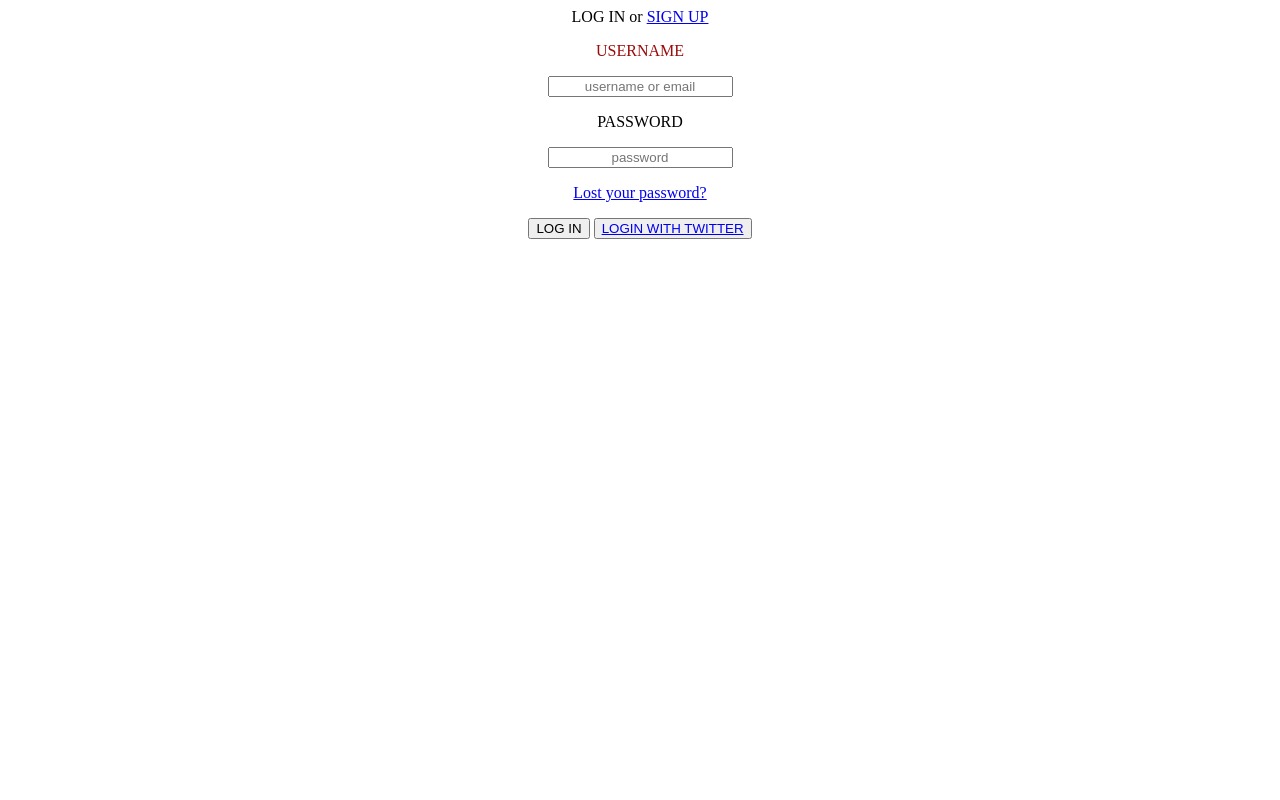
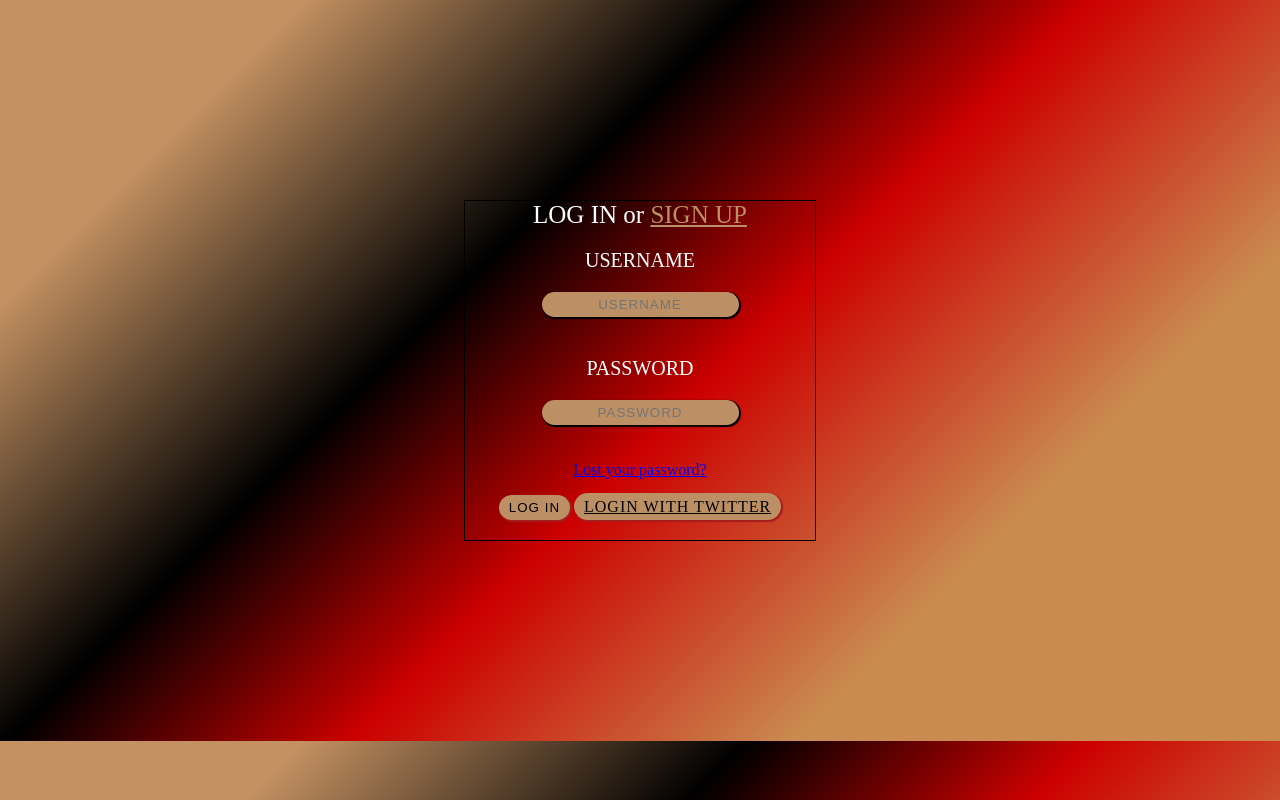
Before and after one commit to e-doschechnikova/Homework, a plain HTML site: page homework.html in a window 1280 px wide. Drawn offline with Linux system fonts and the light colour scheme.

Commit message:
trying different styles and properties

```diff
--- a/homework.html
+++ b/homework.html
@@ -1,17 +1,17 @@
 <!DOCTYPE html>
 <html lang="ru">
   <head>
-    <title>Форма авторизации</title>
+    <title> Authorization form</title>
     <meta http-equiv="Content-type" content="text/html;charset=UTF-8" />
-    <link rel="stylesheet" href="style.css" />
+    <link rel="stylesheet" href="./style.css" />
   </head>
-
   <body>
+    <div class="container">
+    <div class="containerHeader"
     <form action="#" method="post" enctype="multipart/form-data"></form>
-    <div class="login">
-      <h
+    <h class="header"
       >LOG IN or
-        <a
+      <a class="header-blank"
         target="blank"
         href="http://192.168.1.245:5500/%D1%84%D0%BE%D1%80%D0%BC%D0%B0%20%D0%B4%D0%BE%D0%BC%D0%B0%D1%88%D0%BA%D0%B0.html"
       >
@@ -19,21 +19,19 @@
       </a>
     </h>
    </div>
-    <div class="username">
-      <p class="username2">USERNAME</p>
-      <input
-        class="inputUsername"
+    <div>
+      <p class="name">USERNAME</p>
+      <input class="name-input"
         tabindex="1"
-        placeholder="username or email"
+        placeholder="username"
         type="email"
         name="username"
         value=""
       />
-    </div>
-    <div class="password">
-      <p>PASSWORD</p>
-      <input
-        class="inputPassword"
+
+    <div>
+      <p class="pass">PASSWORD</p>
+      <input class="pass-input"
         tabindex="2"
         placeholder="password"
         type="password"
@@ -41,9 +39,9 @@
         value=""
       />
     </div>
-    <div class="lost">
+    <div>
       <p>
-        <a
+        <a class="lostpass"
           target="blank2"
           href="http://192.168.1.245:5500/%D1%84%D0%BE%D1%80%D0%BC%D0%B0%20%D0%B4%D0%BE%D0%BC%D0%B0%D1%88%D0%BA%D0%B0.html"
         >
@@ -51,13 +49,13 @@
         </a>
       </p>
     </div>
-    <div class="action">
-      <button type="submit">LOG IN</button>
-      <button type="submit">
-        <a target="blank3" href="https://twitter.com/?lang=ru">
+    <div>
+      <button class="login" type="submit">LOG IN</button>
+        <a class="loginwith" target="blank3" href="https://twitter.com/?lang=ru">
           LOGIN WITH TWITTER
         </a>
-      </button>
+    </div>
+  </div>
 </div>
   </body>
 </html>
--- a/style.css
+++ b/style.css
@@ -1,13 +1,123 @@
-.login,
-.username2,
-.inputUsername,
-.username,
-.password,
-.inputPassword,
-.lost,
-.action{
-    text-align: center;
+body {
+  background: #c49162;
+  background: -moz-linear-gradient(
+    -45deg,
+    #c49162 15%,
+    #000000 37%,
+    #cc0000 54%,
+    #c98b50 76%,
+    #c98b50 80%,
+    #c98b50 80%
+  );
+  background: -webkit-linear-gradient(
+    -45deg,
+    #c49162 15%,
+    #000000 37%,
+    #cc0000 54%,
+    #c98b50 76%,
+    #c98b50 80%,
+    #c98b50 80%
+  );
+  background: linear-gradient(
+    135deg,
+    #c49162 15%,
+    #000000 37%,
+    #cc0000 54%,
+    #c98b50 76%,
+    #c98b50 80%,
+    #c98b50 80%
+  );
+  filter: progid:DXImageTransform.Microsoft.gradient( startColorstr='#c49162', endColorstr='#c98b50',GradientType=1 );
+  overflow: hidden;
 }
-.username2{
-    color: rgb(155, 11, 11);
+.container {
+  border: 1px solid;
+  width: 350px;
+  text-align: center;
+  margin: 200px auto;
 }
+.containerHeader {
+  text-align: center;
+}
+.header {
+  font-weight: 500;
+  font-size: 25px;
+  color: #fff;
+}
+.header:active {
+  color: #000000;
+}
+.header-blank {
+  color: rgb(189, 143, 100);
+}
+.header-blank:active {
+  color: rgb(165, 29, 29);
+}
+.name {
+  text-align: center;
+  color: #fff;
+  font-size: 20px;
+}
+.name-input {
+  background-color: rgb(189, 143, 100);
+  padding: 5px 10px;
+  text-align: center;
+  letter-spacing: 1px;
+  border-radius: 15px;
+  font-weight: 500;
+  text-transform: uppercase;
+  color: #000000;
+  margin: 0 0 20px 0;
+  box-shadow: 1px 1px 1px 1px rgb(0, 0, 0);
+  border: none;
+}
+.name-input:focus {
+  box-shadow: 0 0 15px 0 #ffffff;
+}
+.pass {
+  text-align: center;
+  color: rgb(255, 255, 255);
+  font-size: 20px;
+}
+.pass-input {
+  background-color: rgb(189, 143, 100);
+  padding: 5px 10px;
+  text-align: center;
+  letter-spacing: 1px;
+  border-radius: 15px;
+  font-weight: 500;
+  text-transform: uppercase;
+  color: #000000;
+  margin: 0 0 20px 0;
+  box-shadow: 1px 1px 1px 1px rgb(0, 0, 0);
+  border: none;
+}
+.pass-input:focus {
+  box-shadow: 0 0 15px 0 #ffffff;
+}
+.lostpass {
+}
+.login {
+  background-color: rgb(189, 143, 100);
+  padding: 5px 10px;
+  letter-spacing: 1px;
+  border-radius: 15px;
+  font-weight: 500;
+  text-transform: uppercase;
+  color: #000000;
+  margin: 0 0 20px 0;
+  box-shadow: 1px 1px 1px 1px rgb(165, 29, 29);
+  border: none;
+}
+.loginwith {
+  background-color: rgb(189, 143, 100);
+  padding: 5px 10px;
+  letter-spacing: 1px;
+  border-radius: 15px;
+  font-weight: 500;
+  text-transform: uppercase;
+  color: #000000;
+  margin: 0 0 20px 0;
+  box-shadow: 1px 1px 1px 1px rgb(165, 29, 29);
+  border: none;
+}
```
Lines whose indentation alone changed are shown as unchanged.
